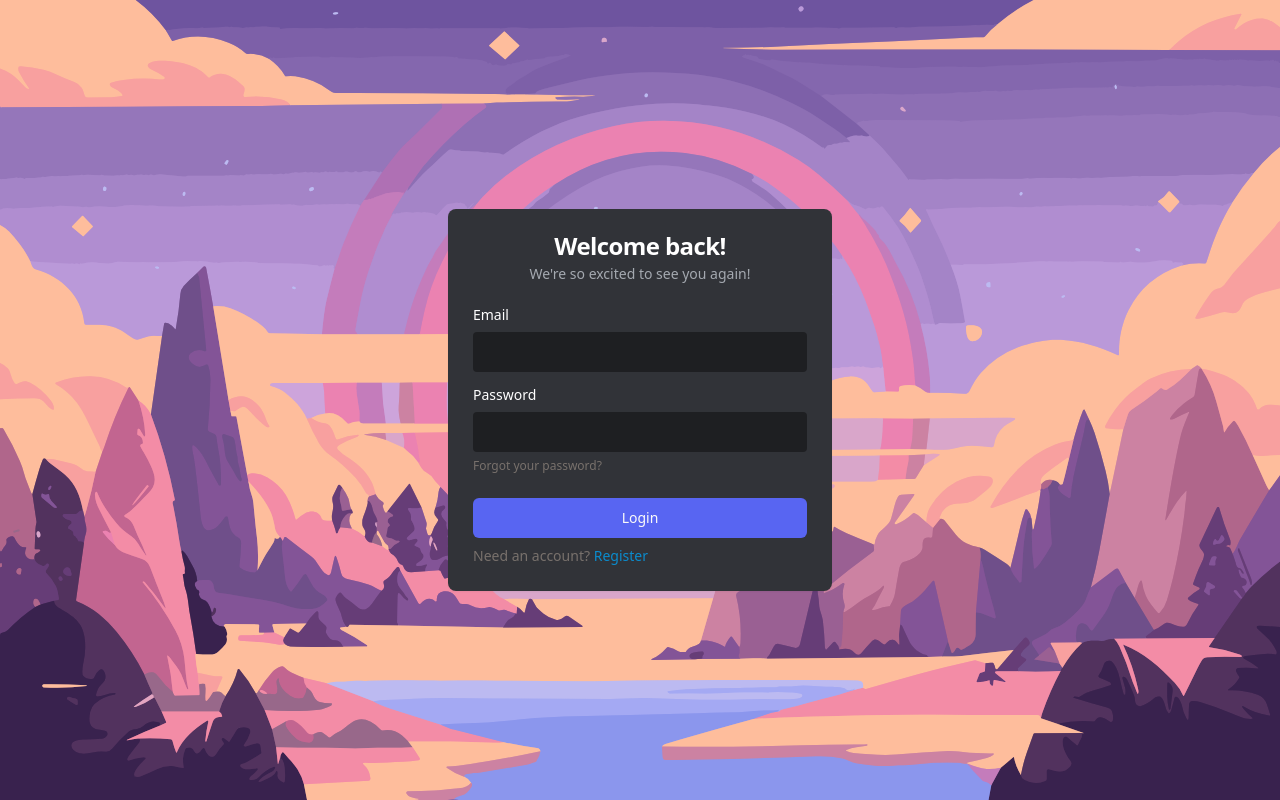
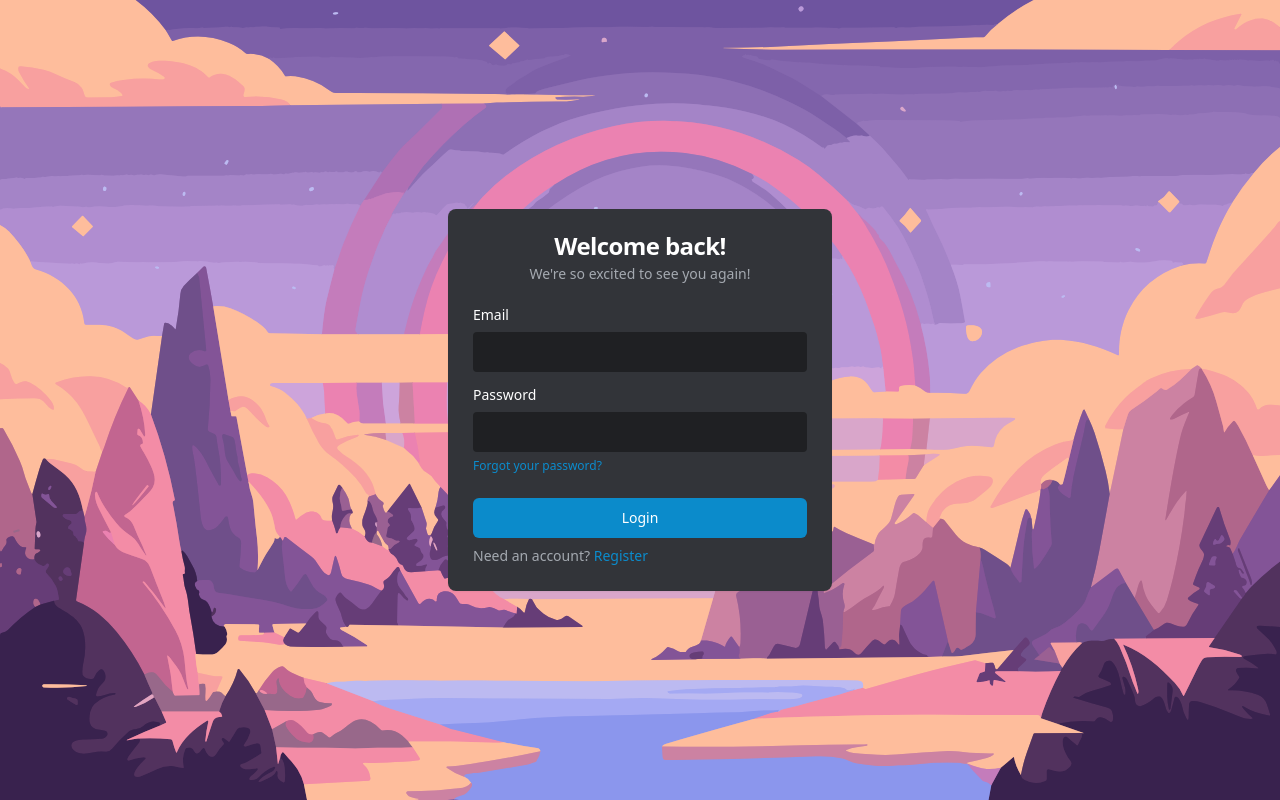
Before and after one commit to tusharag6/codeword, a React (Vite) app in the folder client/: page /login in a window 1280 px wide. Built offline with nearby package versions, Linux system fonts and the light colour scheme.

Commit message:
style: made css variable for common colors

```diff
--- a/client/src/components/LoginCard.tsx
+++ b/client/src/components/LoginCard.tsx
@@ -13,7 +13,7 @@ import { Label } from './ui/label';
 
 export default function LoginCard() {
   return (
-    <Card className="w-[30%] border bg-[#313338] border-transparent text-white">
+    <Card className="w-[30%] border-transparent">
       <CardHeader className="flex flex-col items-center">
         <CardTitle className="font-bold">Welcome back!</CardTitle>
         <CardDescription className="text-[#a4a9b0]">
@@ -30,7 +30,7 @@ export default function LoginCard() {
               <Input
                 type="email"
                 id="email"
-                className="bg-[#1e1f22] border-transparent"
+                className="bg-input border-transparent"
                 required
               />
             </div>
@@ -41,10 +41,10 @@ export default function LoginCard() {
               <Input
                 type="password"
                 id="password"
-                className="bg-[#1e1f22] border-transparent"
+                className="bg-input border-transparent"
                 required
               />
-              <div className="text-xs text-muted-foreground text-[#0b8ccd]">
+              <div className="text-xs text-[#0b8ccd]">
                 Forgot your password?{' '}
               </div>
             </div>
@@ -52,8 +52,8 @@ export default function LoginCard() {
         </form>
       </CardContent>
       <CardFooter className="flex flex-col gap-2 items-start">
-        <Button className="w-full bg-[#5865f2]">Login</Button>
-        <div className="text-sm text-muted-foreground text-[#a4a9b0]">
+        <Button className="w-full">Login</Button>
+        <div className="text-sm text-[#a4a9b0]">
           Need an account?
           <Link className="text-[#0b8ccd]" to="/register">
             {' '}
--- a/client/src/components/RegisterCard.tsx
+++ b/client/src/components/RegisterCard.tsx
@@ -12,7 +12,7 @@ import { Label } from './ui/label';
 
 export default function RegisterCard() {
   return (
-    <Card className="w-[30%] border bg-[#313338] border-transparent text-white">
+    <Card className="w-[30%] border border-transparent">
       <CardHeader className="flex flex-col items-center">
         <CardTitle className="font-bold">Create an Account</CardTitle>
       </CardHeader>
@@ -26,7 +26,7 @@ export default function RegisterCard() {
               <Input
                 type="email"
                 id="email"
-                className="bg-[#1e1f22] border-transparent"
+                className="bg-input border-transparent"
                 required
               />
             </div>
@@ -37,7 +37,7 @@ export default function RegisterCard() {
               <Input
                 type="text"
                 id="displayName"
-                className="bg-[#1e1f22] border-transparent"
+                className="bg-input border-transparent"
                 required
               />
             </div>
@@ -48,7 +48,7 @@ export default function RegisterCard() {
               <Input
                 type="text"
                 id="username"
-                className="bg-[#1e1f22] border-transparent"
+                className="bg-input border-transparent"
                 required
               />
             </div>
@@ -59,7 +59,7 @@ export default function RegisterCard() {
               <Input
                 type="password"
                 id="password"
-                className="bg-[#1e1f22] border-transparent"
+                className="bg-input border-transparent"
                 required
               />
             </div>
@@ -70,7 +70,7 @@ export default function RegisterCard() {
               <Input
                 type="date"
                 id="dob"
-                className="bg-[#1e1f22] border-transparent"
+                className="bg-input border-transparent"
                 required
               />
             </div>
@@ -78,11 +78,9 @@ export default function RegisterCard() {
         </form>
       </CardContent>
       <CardFooter className="flex flex-col gap-2 items-start">
-        <Button className="w-full bg-[#5865f2]">Continue</Button>
+        <Button className="w-full">Continue</Button>
         <Link to="/login">
-          <div className="text-sm text-muted-foreground text-[#0b8ccd]">
-            Already have an account?
-          </div>
+          <div className="text-sm text-[#0b8ccd]">Already have an account?</div>
         </Link>
       </CardFooter>
     </Card>
--- a/client/src/index.css
+++ b/client/src/index.css
@@ -4,49 +4,17 @@
 
 @layer base {
   :root {
-    --background: 0 0% 100%;
-    --foreground: 20 14.3% 4.1%;
-
-    --card: 0 0% 100%;
-    --card-foreground: 20 14.3% 4.1%;
-
-    --popover: 0 0% 100%;
-    --popover-foreground: 20 14.3% 4.1%;
-
-    --primary: 24 9.8% 10%;
-    --primary-foreground: 60 9.1% 97.8%;
-
-    --secondary: 60 4.8% 95.9%;
-    --secondary-foreground: 24 9.8% 10%;
-
-    --muted: 60 4.8% 95.9%;
-    --muted-foreground: 25 5.3% 44.7%;
-
-    --accent: 60 4.8% 95.9%;
-    --accent-foreground: 24 9.8% 10%;
-
-    --destructive: 0 84.2% 60.2%;
-    --destructive-foreground: 60 9.1% 97.8%;
-
-    --border: 20 5.9% 90%;
-    --input: 20 5.9% 90%;
-    --ring: 20 14.3% 4.1%;
-
-    --radius: 0.5rem;
-  }
-
-  .dark {
     --background: 20 14.3% 4.1%;
     --foreground: 60 9.1% 97.8%;
 
-    --card: 20 14.3% 4.1%;
-    --card-foreground: 60 9.1% 97.8%;
+    --card: 223, 7%, 21%;
+    --card-foreground: 0, 0%, 100%;
 
     --popover: 20 14.3% 4.1%;
     --popover-foreground: 60 9.1% 97.8%;
 
-    --primary: 60 9.1% 97.8%;
-    --primary-foreground: 24 9.8% 10%;
+    --primary: 200, 90%, 42%;
+    --primary-foreground: 0, 0%, 100%;
 
     --secondary: 12 6.5% 15.1%;
     --secondary-foreground: 60 9.1% 97.8%;
@@ -61,8 +29,10 @@
     --destructive-foreground: 60 9.1% 97.8%;
 
     --border: 12 6.5% 15.1%;
-    --input: 12 6.5% 15.1%;
+    --input: 225, 6%, 13%;
     --ring: 24 5.7% 82.9%;
+
+    --radius: 0.5rem;
   }
 }
 
```
